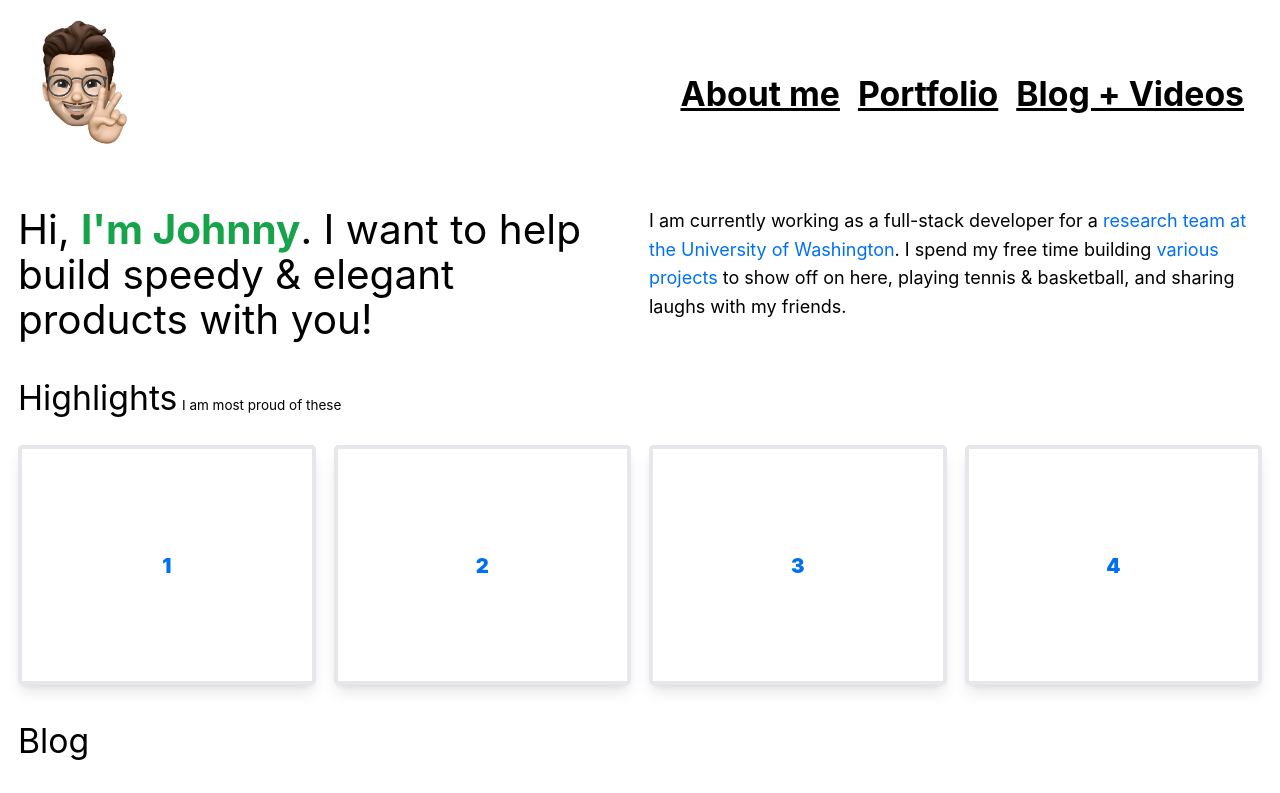
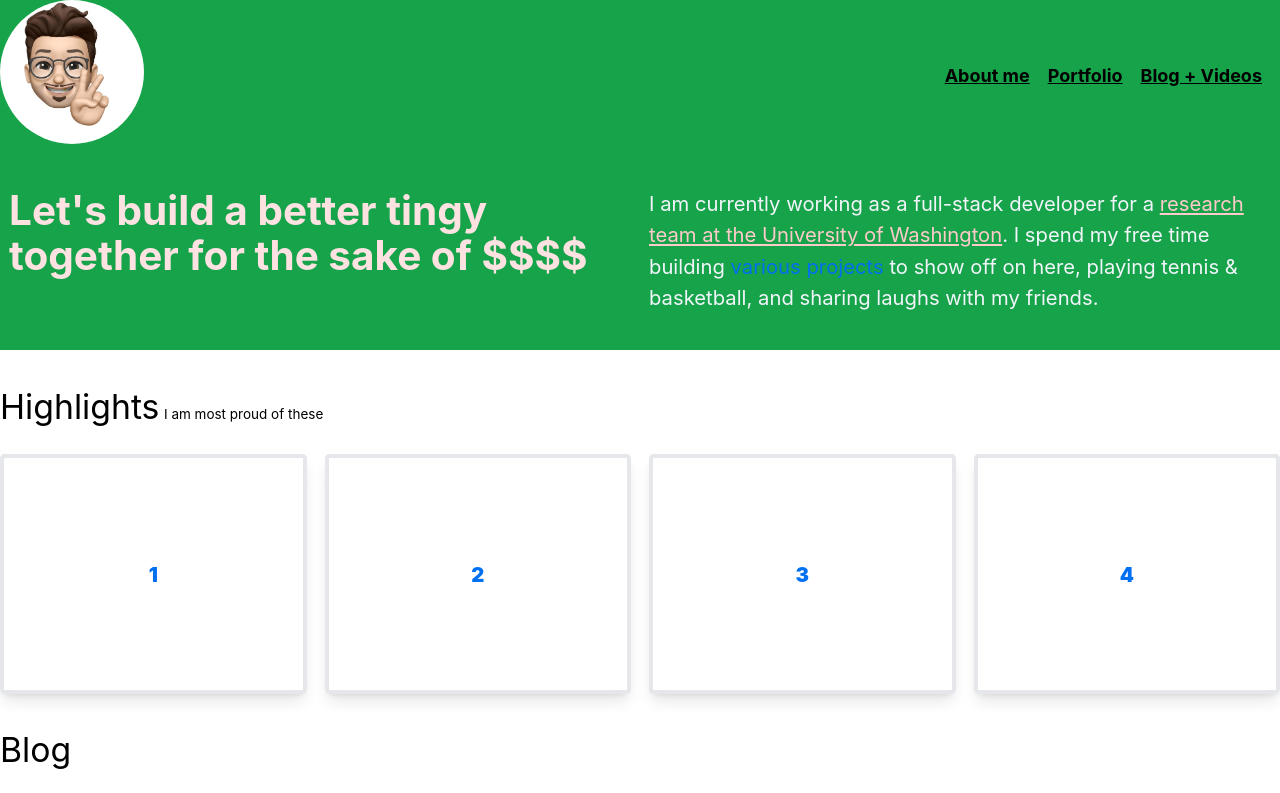
Before and after one commit to johnny2smooth/next-blog, a Next.js app: page / in a window 1280 px wide. Shown: the top 793 px of the page. Built offline with nearby package versions, Linux system fonts and the light colour scheme.

Commit message:
style changes

```diff
--- a/components/highlights.js
+++ b/components/highlights.js
@@ -5,7 +5,7 @@ import Card from './card';
 
 export default function Highlights() {
   return (
-    <div className={`${layouts.stack} my-8`}>
+    <div className={`${layouts.stack} py-8`}>
       <div className="flex items-baseline gap-1">
         <p className="text-3xl">Highlights</p>
         <p className="text-xs">I am most proud of these</p>
--- a/components/introduction.js
+++ b/components/introduction.js
@@ -3,15 +3,18 @@ import layouts from '../styles/layouts.module.css';
 
 export default function Introduction() {
   return (
-    <div className={`${layouts.switcher} my-8`}>
-      <h1 className="max-w-prose text-4xl">
-        Hi, <strong className="text-green-600"> I'm Johnny</strong>. I want to
-        help build speedy & elegant products with you!
+    <div
+      className={`${layouts.switcher} py-8 px-2 bg-green-600 translate-y-[-1px]`}
+    >
+      <h1 className="max-w-prose text-4xl font-bold text-red-100">
+        Let's build a better tingy together for the sake of $$$$
       </h1>
-      <p className="max-w-prose">
+      <p className="max-w-prose text-lg text-slate-100">
         I am currently working as a full-stack developer for a{' '}
         <Link href="/">
-          <a>research team at the University of Washington</a>
+          <a className="text-red-200 underline">
+            research team at the University of Washington
+          </a>
         </Link>
         . I spend my free time building{' '}
         <Link href="/">
--- a/components/layout.js
+++ b/components/layout.js
@@ -8,7 +8,7 @@ export const siteTitle = 'Johnny P Home';
 
 export default function Layout({ children, home }) {
   return (
-    <div className="p-4">
+    <div>
       <Head>
         <link rel="icon" href="/favicon.ico" />
         <meta
@@ -24,7 +24,7 @@ export default function Layout({ children, home }) {
         <meta name="og:title" content={siteTitle} />
         <meta name="twitter:card" content="summary_large_image" />
       </Head>
-      <header className="mb-4">
+      <header className="bg-green-600">
         <div className="flex justify-between flex-wrap items-center w-full">
           <div className="flex justify-between items-center">
             <Link href="/">
@@ -32,7 +32,7 @@ export default function Layout({ children, home }) {
                 <Image
                   priority
                   src="/images/memoji-peace.jpg"
-                  className="rounded-full pl-4"
+                  className="rounded-full pl-4 bg-green-600"
                   height={144}
                   width={144}
                   alt="Johnny's memoji"
@@ -50,7 +50,7 @@ export default function Layout({ children, home }) {
             )} */}
           </div>
           <nav>
-            <ul className="flex flex-wrap md:text-3xl">
+            <ul className="flex flex-wrap">
               <li>
                 <Link href="/">
                   <a className="text-black font-bold pr-4 underline hover:text-blue-600 grow">
```
